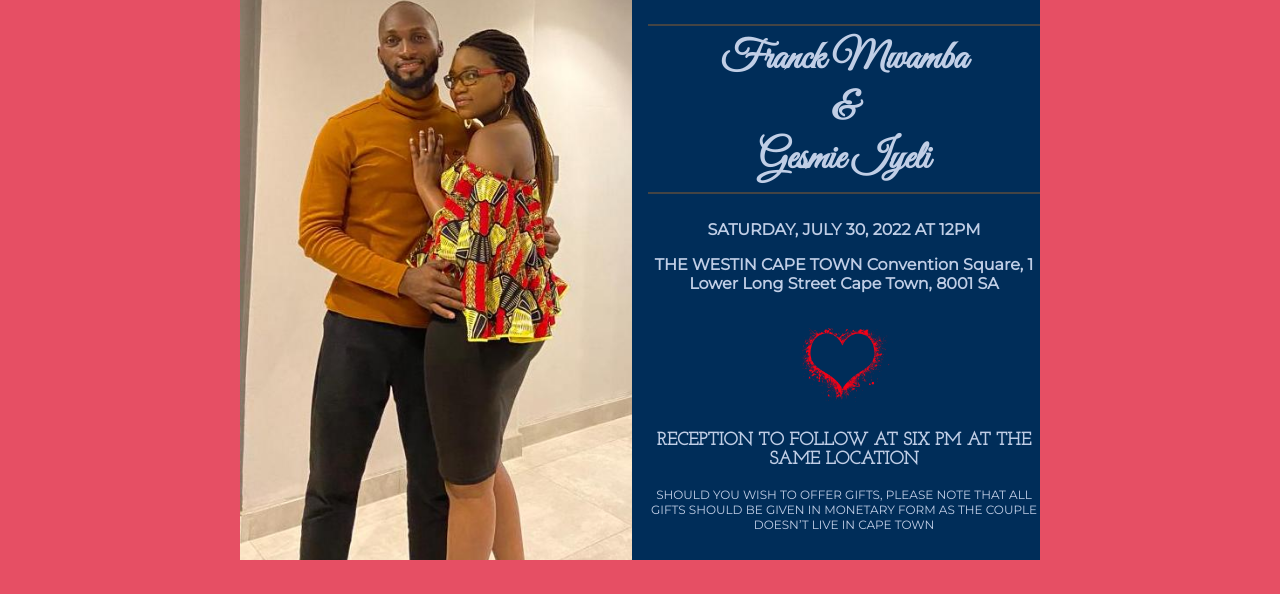
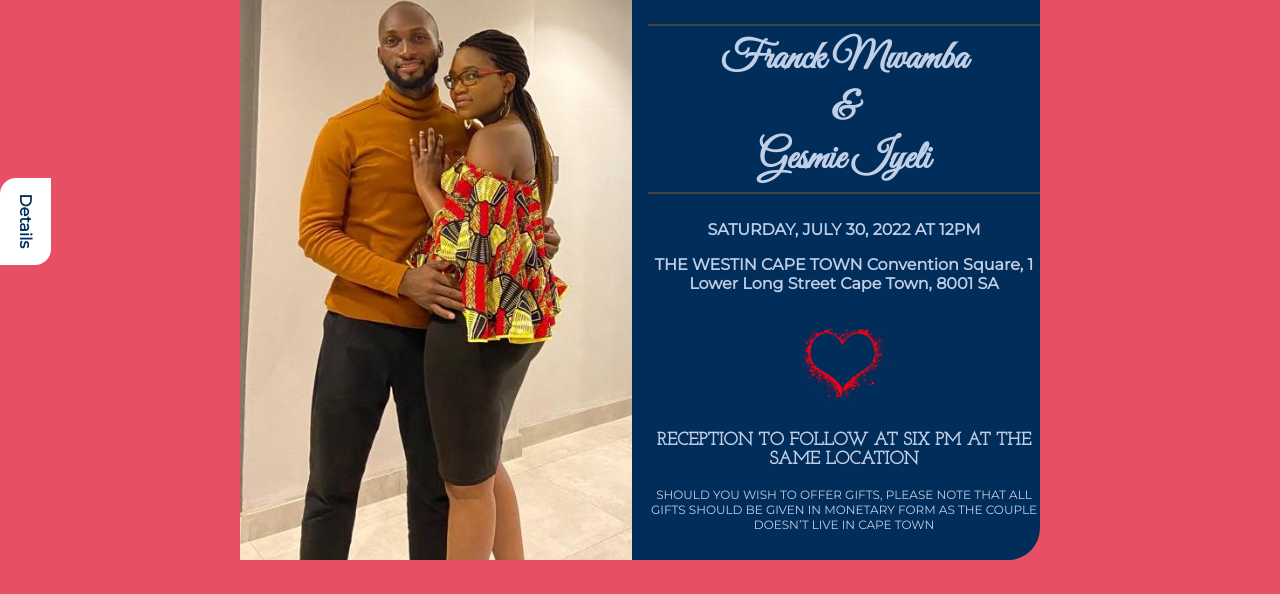
Before and after one commit to glody007/franck-wedding, a website: page src/client/index.html in a window 1280 px wide. Shown: the part 222-816 px from the top of the page. Drawn offline with nearby package versions, Linux system fonts and the light colour scheme; no server answers.

Commit message:
feat: Details button

```diff
--- a/src/client/index.html
+++ b/src/client/index.html
@@ -11,9 +11,9 @@
         <link href='https://fonts.googleapis.com/css?family=Josefin Slab' rel='stylesheet'>
     </head>
     <body>
-        <div id="enveloppe">
-
-        </div>
+        <span id="details-button">
+            <strong>Details</strong>
+        </span>
         <div id="invitation">
             <div id="img"></div>
             <div id="content">
--- a/src/client/style.css
+++ b/src/client/style.css
@@ -7,8 +7,23 @@ body {
     background-color: #e64f64;
 }
 
+#details-button {
+    position: absolute;
+    left: 0;
+    top: 50%;
+    padding: 16px;
+    color: #002d59;
+    background-color: white;
+    writing-mode: vertical-rl;
+    text-orientation: mixed;
+    border-bottom-right-radius: 16px;
+    border-top-left-radius: 16px;
+}
+
 #invitation {
     background-color: #002d59;
+    border-bottom-right-radius: 32px;
+    border-top-left-radius: 32px;
 }
 
 #presentation {
@@ -26,6 +41,7 @@ body {
     background-image: url('new_small.jpeg');
     background-size: cover;
     height: 30vh;
+    border-top-left-radius: 32px;
 }
 
 
```
